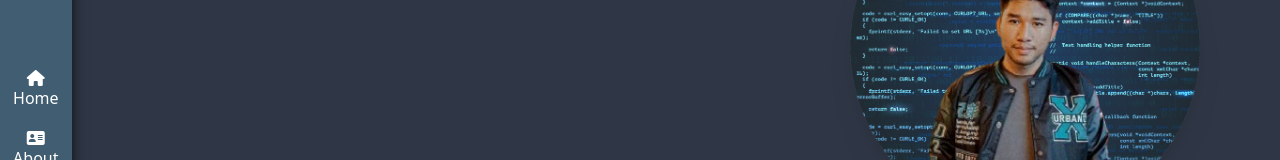
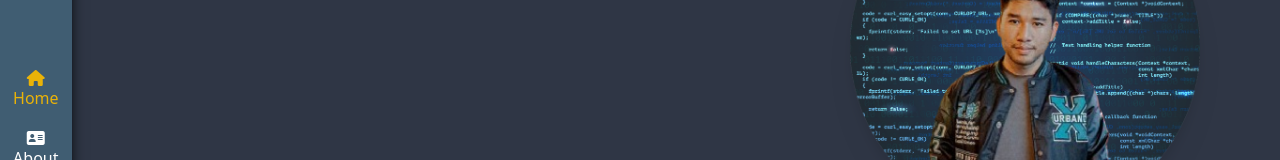
Before and after one commit to fikriarp/fikri-porto, a React (Vite) app: page / in a window 1280 px wide. Shown: the part 554-714 px from the top of the page. Built offline with nearby package versions, Linux system fonts and the light colour scheme.

Commit message:
add: nav animated

```diff
--- a/src/Component/NavBar.jsx
+++ b/src/Component/NavBar.jsx
@@ -1,11 +1,20 @@
 import "@fortawesome/fontawesome-free/css/all.min.css";
+import { useState } from "react";
 
 export default function NavBar({ onSelect }) {
+  // State to keep track of the active section
+  const [activeSection, setActiveSection] = useState("home");
+
+  const handleSelect = (section) => {
+    setActiveSection(section);
+    onSelect(section);
+  };
+
   return (
     <nav
       className="h-[100dvh] max-w-fit px-3
-    bg-[#405D72] flex flex-col justify-between
-    items-center py-4 text-[#ffff] shadow-lg shadow-black"
+      bg-[#405D72] flex flex-col justify-between
+      items-center py-4 text-[#ffff] shadow-lg shadow-black"
     >
       <div className="flex flex-col items-center gap-2 px-4">
         <p className="lg:text-xl text-sm">P</p>
@@ -22,24 +31,42 @@ export default function NavBar({ onSelect }) {
 
       <ul className="flex flex-col gap-5 items-center">
         <li
-          className="cursor-pointer hover:drop-shadow-2xl flex flex-col items-center hover:-translate-y-1"
-          onClick={() => onSelect("home")}
+          className={`cursor-pointer hover:drop-shadow-2xl flex flex-col items-center hover:-translate-y-1 ${
+            activeSection === "home" ? "text-yellow-500" : ""
+          }`}
+          onClick={() => handleSelect("home")}
         >
-          <i className="fa-solid fa-house"></i>
+          <i
+            className={`fa-solid fa-house ${
+              activeSection === "home" ? "text-yellow-500" : ""
+            }`}
+          ></i>
           <p>Home</p>
         </li>
         <li
-          className="cursor-pointer hover:drop-shadow-2xl flex flex-col items-center hover:-translate-y-1"
-          onClick={() => onSelect("about")}
+          className={`cursor-pointer hover:drop-shadow-2xl flex flex-col items-center hover:-translate-y-1 ${
+            activeSection === "about" ? "text-yellow-500" : ""
+          }`}
+          onClick={() => handleSelect("about")}
         >
-          <i className="fa-solid fa-address-card"></i>
+          <i
+            className={`fa-solid fa-address-card ${
+              activeSection === "about" ? "text-yellow-500" : ""
+            }`}
+          ></i>
           <p>About</p>
         </li>
         <li
-          className="cursor-pointer hover:drop-shadow-2xl flex flex-col items-center hover:-translate-y-1"
-          onClick={() => onSelect("skills")}
+          className={`cursor-pointer hover:drop-shadow-2xl flex flex-col items-center hover:-translate-y-1 ${
+            activeSection === "skills" ? "text-yellow-500" : ""
+          }`}
+          onClick={() => handleSelect("skills")}
         >
-          <i className="fas fa-chalkboard-teacher"></i>
+          <i
+            className={`fas fa-chalkboard-teacher ${
+              activeSection === "skills" ? "text-yellow-500" : ""
+            }`}
+          ></i>
           <p>Work</p>
         </li>
       </ul>
```
